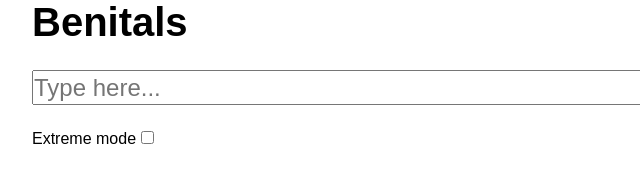
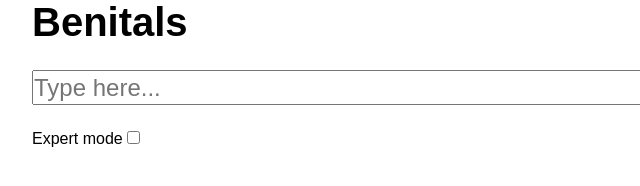
Before and after one commit to Dustify/Benitals, a website: page public/index.html in a window 1280 px wide. Shown: the full height of the page, 108-748 px from the left. Drawn offline with Linux system fonts and the light colour scheme.

Commit message:
renamed extreme to expert for comedic value

```diff
--- a/public/index.html
+++ b/public/index.html
@@ -14,7 +14,7 @@
         </div>
 
         <div class="settings">
-            <label for="extremeMode">Extreme mode</label>
+            <label for="extremeMode">Expert mode</label>
             <input id="extremeMode" type="checkbox" />
         </div>
 
```
